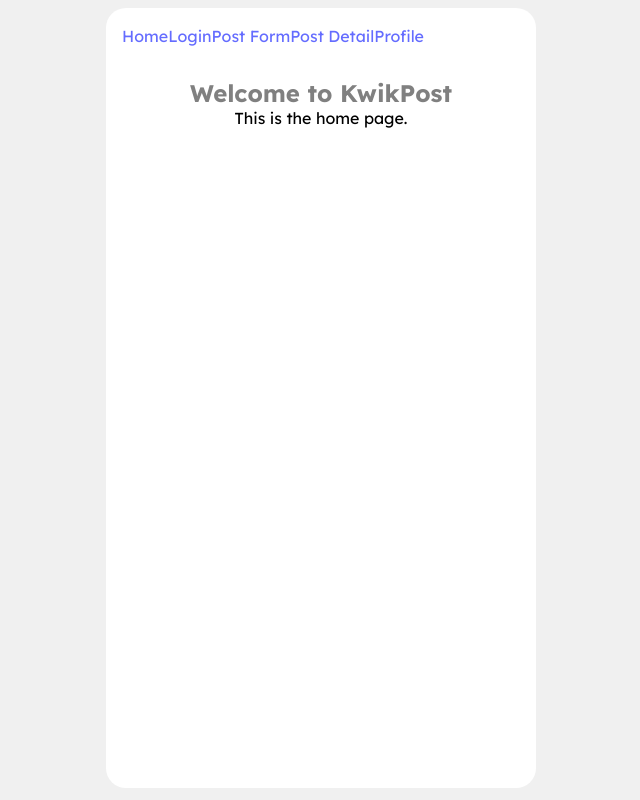
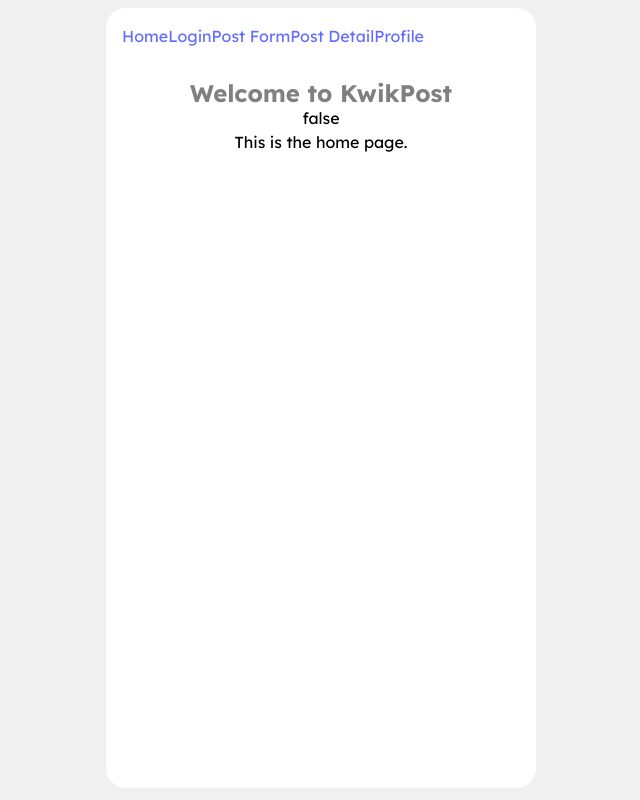
Before and after one commit to timcritt/awp_prac, a Vue app: page / in a window 1280 px wide. Shown: the whole page, without its empty margins (319-959 px from the left). Built offline with nearby package versions, Linux system fonts and the light colour scheme.

Commit message:
Authentication now persists on refresh

```diff
--- a/src/App.vue
+++ b/src/App.vue
@@ -1,4 +1,15 @@
-<script setup></script>
+<script setup>
+import { onMounted } from "vue";
+import { useSessionStore } from "@/stores/session";
+
+const session = useSessionStore();
+
+//call the initSession method when the component is mounted
+// This initializes the session, checking for any existing user session data
+onMounted(() => {
+	session.initSession();
+});
+</script>
 
 <template>
 	<main class="main">
--- /dev/null
+++ b/src/services/auth-axios.js
@@ -0,0 +1,5 @@
+import axios from "axios";
+
+export const authAxios = axios.create({
+	baseURL: "http://localhost:3000", // Replace with your API base URL
+});
--- /dev/null
+++ b/src/services/auth-service.js
@@ -0,0 +1,85 @@
+import { authAxios } from "@/services/auth-axios";
+
+//Set the header for the axios request with the token
+function setAuthHeader(token) {
+	authAxios.defaults.headers.common["Authorization"] = token;
+}
+
+function clearAuthHeader() {
+	delete authAxios.defaults.headers.common["Authorization"];
+}
+
+function setupAuthInterceptor(onUnauthorized) {
+	//Invert the dependency by passing the callback
+	if (authAxios._hasAuthInterceptor) return;
+
+	authAxios.interceptors.response.use(
+		(res) => res,
+		(err) => {
+			if (err.response?.status === 401) {
+				onUnauthorized?.();
+			}
+			return Promise.reject(err);
+		}
+	);
+
+	authAxios._hasAuthInterceptor = true;
+}
+
+export async function login(username, password) {
+	try {
+		const res = await authAxios.post("/login", { username, password });
+
+		const { token, user } = res.data;
+
+		localStorage.setItem("token", token);
+		localStorage.setItem("username", user.username);
+		setAuthHeader(token);
+		console.log("Login successful:");
+
+		return {
+			token,
+			username: user.username,
+			name: user.name,
+			surname: user.surname,
+		};
+	} catch (err) {
+		console.error("Login failed:", err.response?.data || err.message);
+		throw new Error(err.response?.data?.message || "Login failed");
+	}
+}
+
+export async function fetchUser(username) {
+	try {
+		const res = await authAxios.get(`/user/${username}`);
+		return { name: res.data.name, surname: res.data.surname };
+	} catch (err) {
+		console.error(
+			`Failed to fetch user ${username}:`,
+			err.response?.data || err.message
+		);
+		throw new Error(err.response?.data?.message || "Unable to fetch user");
+	}
+}
+
+export function restoreAuth() {
+	const token = localStorage.getItem("token");
+	const username = localStorage.getItem("username");
+
+	if (token && username) {
+		console.log("Restoring authentication for user:", username);
+		console.log("Restoring authentication with Token:", token);
+		setAuthHeader(token);
+		return { token, username };
+	}
+
+	return null;
+}
+
+export function clearAuth() {
+	localStorage.removeItem("token");
+	localStorage.removeItem("username");
+	clearAuthHeader();
+}
+
+export { setupAuthInterceptor };
--- a/src/stores/session.js
+++ b/src/stores/session.js
@@ -1,36 +1,102 @@
 import { defineStore } from "pinia";
 import { ref, computed } from "vue";
-import axios from "axios";
+import * as authService from "@/services/auth-service";
 
 export const useSessionStore = defineStore("session-store", () => {
 	const token = ref(null);
+	const username = ref(null);
 	const name = ref(null);
 	const surname = ref(null);
+	const errors = ref([]);
 
-	const isAuthenticated = computed(() => !!token.value);
+	// Update automatically when token changes. Pass this to components to check auth status.
+	const isAuthenticated = computed(() => {
+		console.log("Checking authentication status...");
 
-	async function login(username, password) {
-		const payload = {
-			username: username,
-			password: password,
-		};
+		return !!token.value;
+	});
+
+	// Login with username and password.
+	async function login(usernameInput, password) {
+		console.log("Attempting login with username:", usernameInput);
+		const sessionData = await authService.login(usernameInput, password);
+
+		setSession(sessionData);
+	}
+
+	// Retrieve user data based on the current username.
+	// Called to populate name and surname when reusing an existing session token after page refresh.
+	async function fetchUser() {
+		if (!username.value) return;
+		const userData = await authService.fetchUser(username.value);
+		setUser(userData);
+	}
+
+	// Initialize session from local storage
+	async function initSession() {
+		console.log("Initializing session...");
+		const session = authService.restoreAuth();
+		if (!session) return;
+
+		setSession(session);
+
+		// Setup interceptor to clear session on 401 (token has expired)
+		authService.setupAuthInterceptor(() => {
+			clearSession();
+		});
 
 		try {
-			const response = await axios.post("http://localhost:3000/login", payload);
-
-			console.log("Login successful:", response.data);
-			// You can store token or user data here
-			// localStorage.setItem('token', response.data.token)
-		} catch (error) {
-			if (error.response) {
-				console.error("Login failed:", error.response.data);
-			} else if (error.request) {
-				console.error("No response received from server");
-			} else {
-				console.error("Error:", error.message);
-			}
+			await fetchUser();
+		} catch {
+			clearSession();
+			authService.clearAuth();
 		}
 	}
 
-	return { token, name, surname, isAuthenticated, login };
+	function logout() {
+		clearSession();
+		authService.clearAuth();
+	}
+
+	// Setters for mutating state
+	function setSession({
+		token: t,
+		username: u,
+		name: n = null,
+		surname: s = null,
+	}) {
+		token.value = t;
+		username.value = u;
+		name.value = n;
+		surname.value = s;
+	}
+
+	function setUser({ name: n, surname: s }) {
+		name.value = n;
+		surname.value = s;
+	}
+
+	function clearSession() {
+		token.value = null;
+		username.value = null;
+		name.value = null;
+		surname.value = null;
+	}
+
+	function addErrors(newErrors) {
+		errors.value = Array.isArray(newErrors) ? newErrors : [newErrors];
+	}
+
+	return {
+		token,
+		username,
+		name,
+		surname,
+		isAuthenticated,
+		login,
+		logout,
+		initSession,
+		fetchUser,
+		addErrors,
+	};
 });
--- a/src/views/Home.vue
+++ b/src/views/Home.vue
@@ -1,11 +1,15 @@
+<script setup>
+import { useSessionStore } from "../stores/session";
+const sessionStore = useSessionStore();
+</script>
+
 <template>
 	<div class="home">
 		<h1>Welcome to KwikPost</h1>
+		{{ sessionStore.isAuthenticated }}
 		<p>This is the home page.</p>
 	</div>
 </template>
-
-<script setup></script>
 
 <style scoped>
 .home {
--- a/src/views/Login.vue
+++ b/src/views/Login.vue
@@ -1,21 +1,33 @@
 <script setup>
 import { ref } from "vue";
 import { useSessionStore } from "@/stores/session";
+import { useRouter } from "vue-router";
 import { storeToRefs } from "pinia";
 
 const sessionStore = useSessionStore();
+const router = useRouter();
 
 // Extract the login function from the session store
-const { login } = sessionStore;
+const { login, addErrors } = sessionStore;
+// reactive variables must be extracted with storeToRefs to avoid losing reactivity
+const isAuthenticated = storeToRefs(sessionStore.isAuthenticated);
 
-//locally stored login details entered by user
+//login details entered by user
 const username = ref("");
 const password = ref("");
 
-const handleLogin = () => {
+const handleLogin = async () => {
 	if (username.value && password.value) {
 		//Pass the values, not the refs, to the login function
-		login(username.value, password.value);
+		await login(username.value, password.value);
+
+		// Check if the user is authenticated after login
+		if (isAuthenticated) {
+			// Redirect to the home page after successful login
+			router.push("/");
+		} else {
+			addErrors("Invalid username or password. Please try again.");
+		}
 	}
 };
 </script>
```
